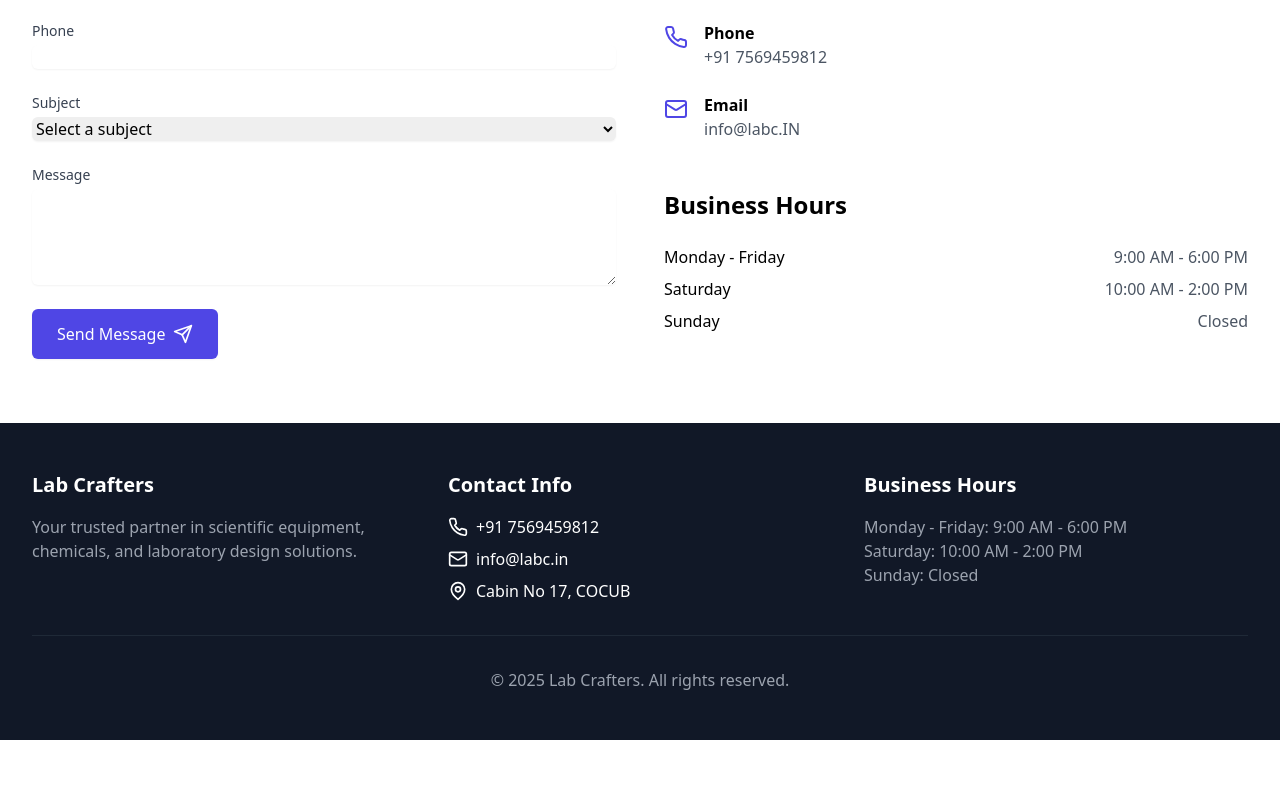
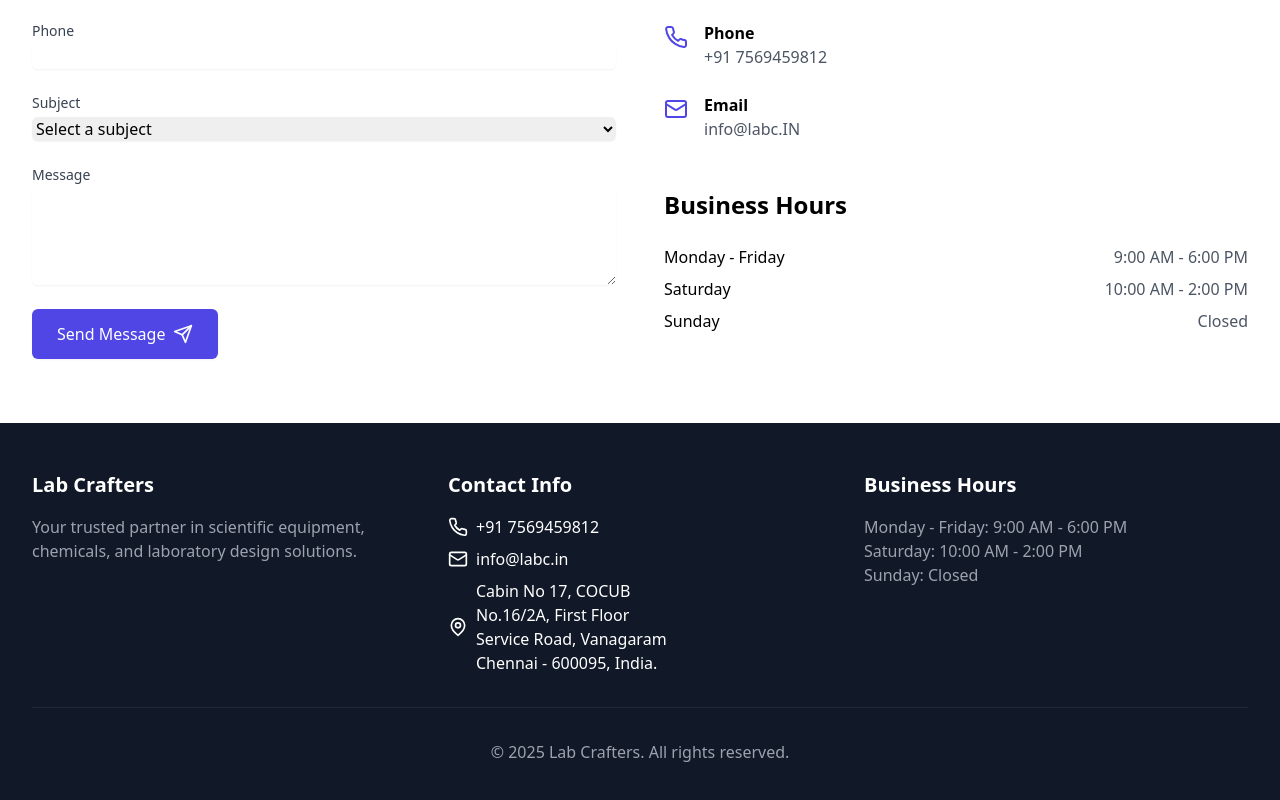
Before and after one commit to mahepal88/labcrafters, a React (Vite) app: page /contact in a window 1280 px wide. Shown: the part 551-1351 px from the top of the page. Before the commit the page ends 1291 px from the top, so only its background shows below. Built offline with nearby package versions, Linux system fonts and the light colour scheme.

Commit message:
Update Footer.tsx

```diff
--- a/src/components/Footer.tsx
+++ b/src/components/Footer.tsx
@@ -17,7 +17,10 @@ const Footer = () => {
             <div className="space-y-2">
               <p className="flex items-center"><Phone className="h-5 w-5 mr-2" /> +91 7569459812</p>
               <p className="flex items-center"><Mail className="h-5 w-5 mr-2" /> info@labc.in</p>
-              <p className="flex items-center"><MapPin className="h-5 w-5 mr-2" /> Cabin No 17, COCUB</p>
+              <p className="flex items-center"><MapPin className="h-5 w-5 mr-2" /> Cabin No 17, COCUB<br />
+                No.16/2A, First Floor<br />
+                Service Road, Vanagaram<br />
+                Chennai - 600095, India.</p>
             </div>
           </div>
           <div>
```
